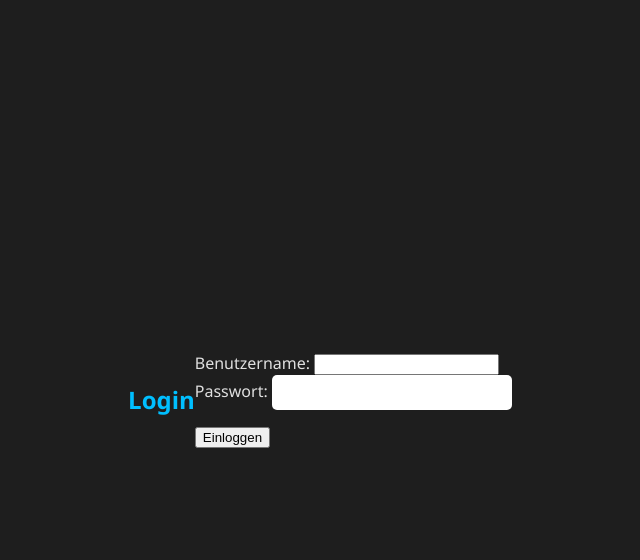
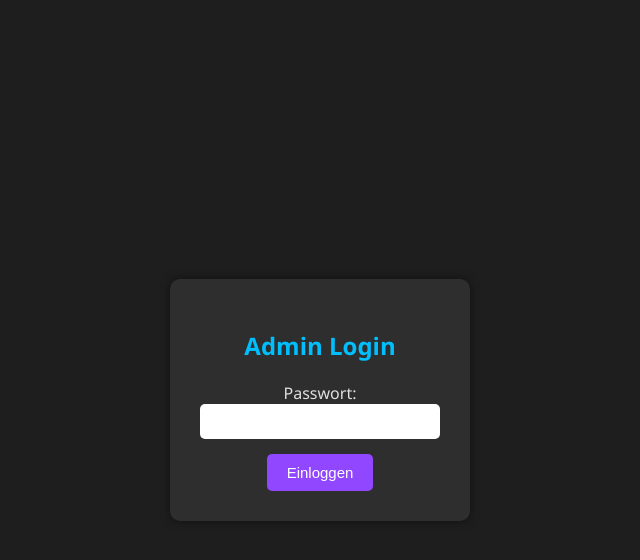
Before and after one commit to 17Trust09/slidepi, a Flask app: page /login in a window 1280 px wide. Shown: the top 560 px of the page, without its empty margins (320-960 px from the left). Run offline with Flask 3, Linux system fonts and the light colour scheme.

Commit message:
Update login.html

```diff
--- a/Pycharm/LhtPi/LhtPi/templates/login.html
+++ b/Pycharm/LhtPi/LhtPi/templates/login.html
@@ -52,15 +52,14 @@
     </style>
 </head>
 <body>
-    <h2>Login</h2>
-    <form method="POST" action="/login">
-        <label for="username">Benutzername:</label>
-        <input type="text" name="username" id="username" required>
-        <br>
-        <label for="password">Passwort:</label>
-        <input type="password" name="password" id="password" required>
-        <br>
-        <input type="submit" value="Einloggen">
-    </form>
+    <div class="login-container">
+        <h2>Admin Login</h2>
+        <form method="POST" action="/login">
+            <input type="hidden" name="username" value="admin">
+            <label for="password">Passwort:</label><br>
+            <input type="password" name="password" id="password" required><br>
+            <input type="submit" class="btn" value="Einloggen">
+        </form>
+    </div>
 </body>
 </html>
```
